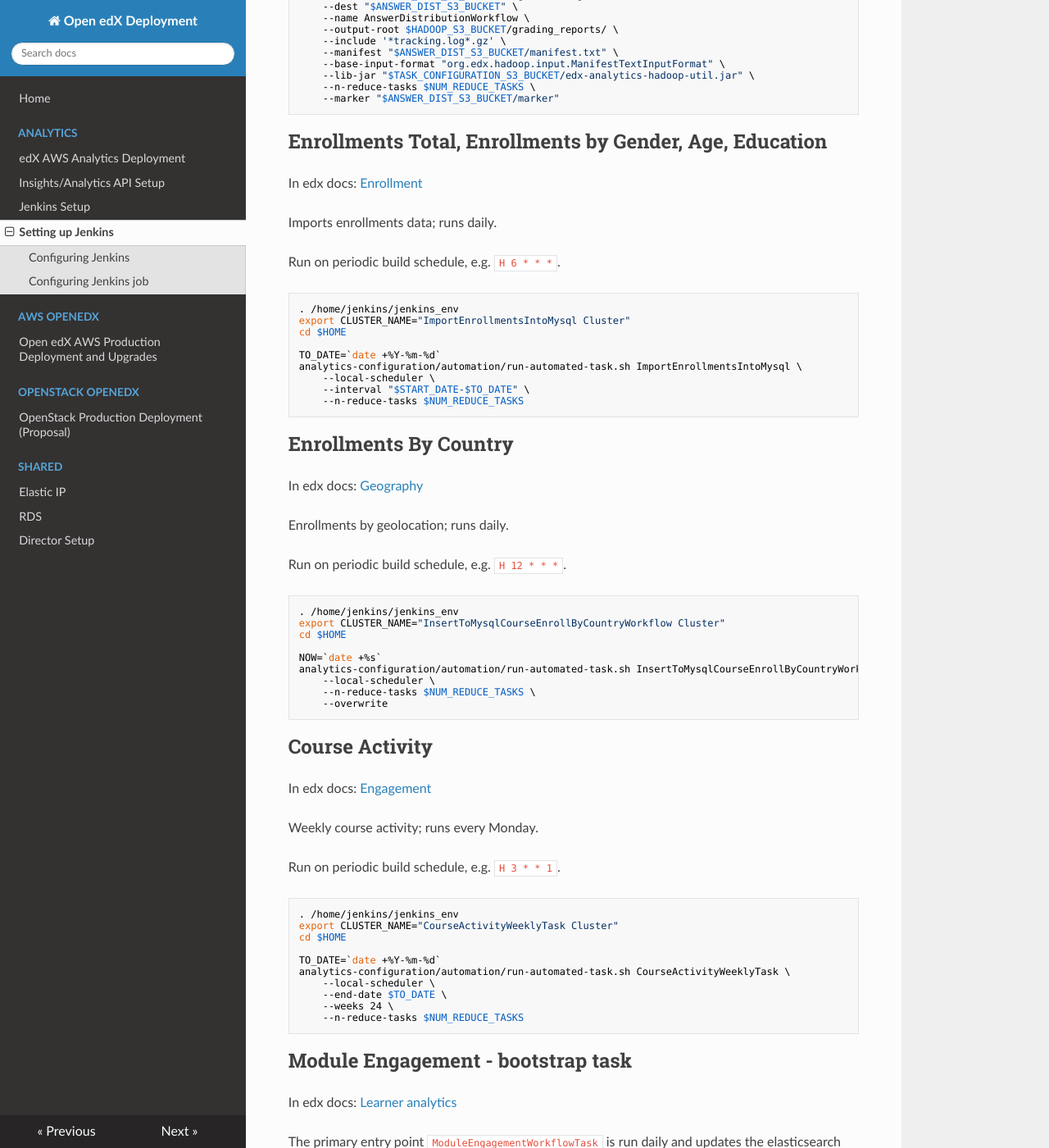
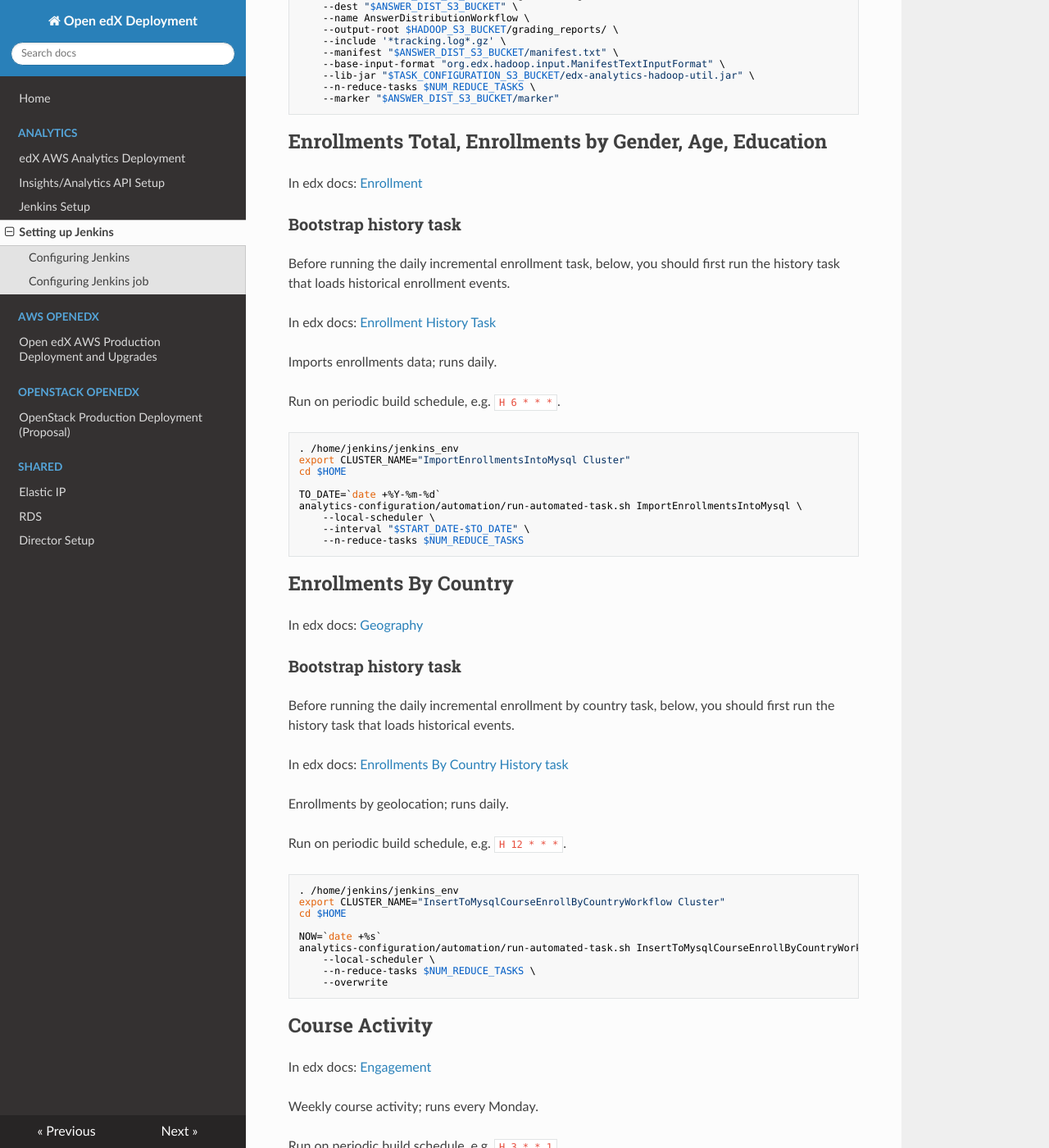
Before and after one commit to open-craft/openedx-deployment, an MkDocs documentation site: the page built from docs/analytics/jenkins_jobs.md, in a window 1280 px wide and 1400 px high, scrolled down 2804 px. Shown: the whole window at 82% size. Built offline with MkDocs 1.6.1, drawn with Linux system fonts in a browser that asks for light colours; nearby versions of some CDN libraries.

Commit message:
Added sections in Jenkins Jobs for running Enrollment history task and Enrollment By Country history task.

```diff
--- a/docs/analytics/jenkins_jobs.md
+++ b/docs/analytics/jenkins_jobs.md
@@ -117,6 +117,12 @@ analytics-configuration/automation/run-automated-task.sh AnswerDistributionWorkf
 
 In edx docs: [Enrollment](http://edx-analytics-pipeline-reference.readthedocs.io/en/latest/running_tasks.html#enrollment)
 
+### Bootstrap history task
+
+Before running the daily incremental enrollment task, below, you should first run the history task that loads historical enrollment events.
+
+In edx docs: [Enrollment History Task](http://edx-analytics-pipeline-reference.readthedocs.io/en/latest/running_tasks.html#history-task)
+
 Imports enrollments data; runs daily.
 
 Run on periodic build schedule, e.g. `H 6 * * *`.
@@ -136,6 +142,12 @@ analytics-configuration/automation/run-automated-task.sh ImportEnrollmentsIntoMy
 ## Enrollments By Country
 
 In edx docs: [Geography](http://edx-analytics-pipeline-reference.readthedocs.io/en/latest/running_tasks.html#geography)
+
+### Bootstrap history task
+
+Before running the daily incremental enrollment by country task, below, you should first run the history task that loads historical events.
+
+In edx docs: [Enrollments By Country History task](http://edx-analytics-pipeline-reference.readthedocs.io/en/latest/running_tasks.html#id6)
 
 Enrollments by geolocation; runs daily.
 
```
